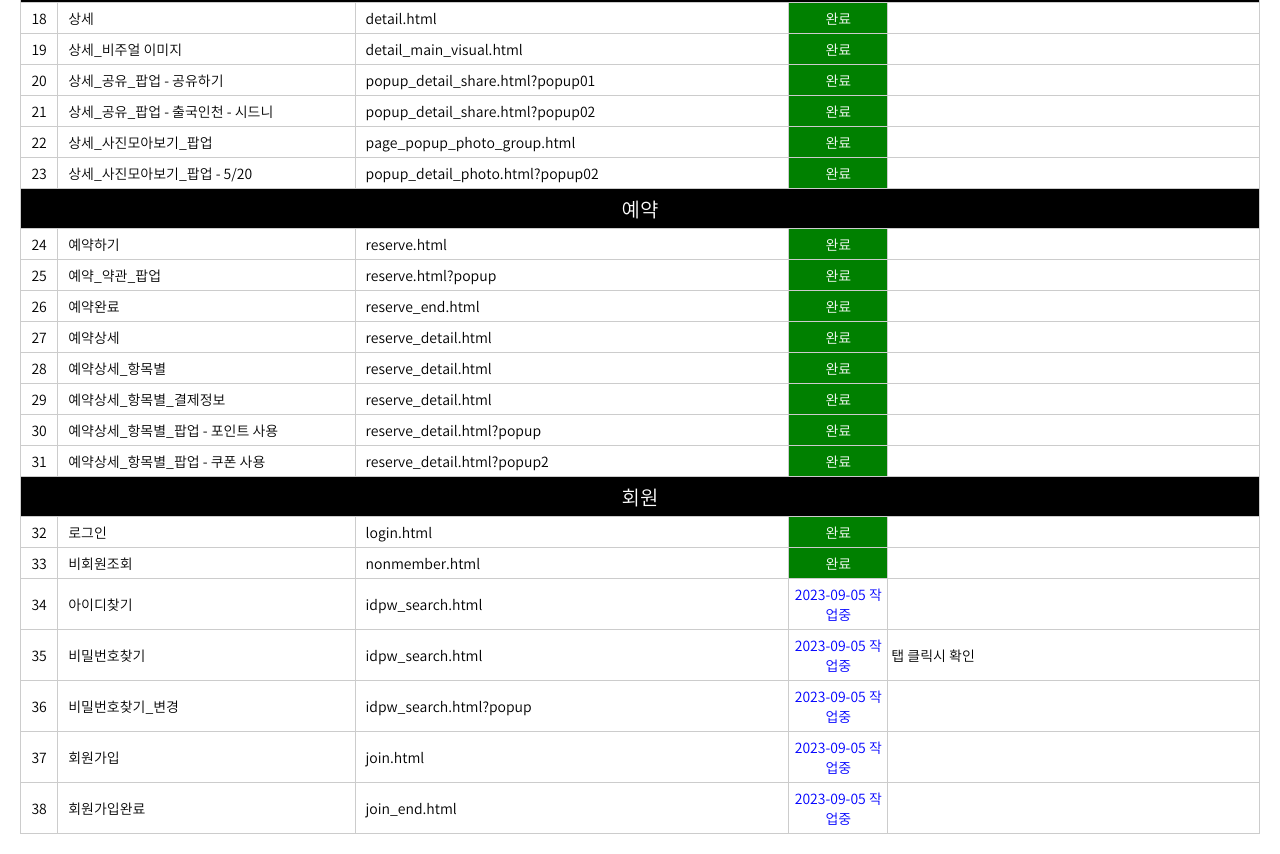
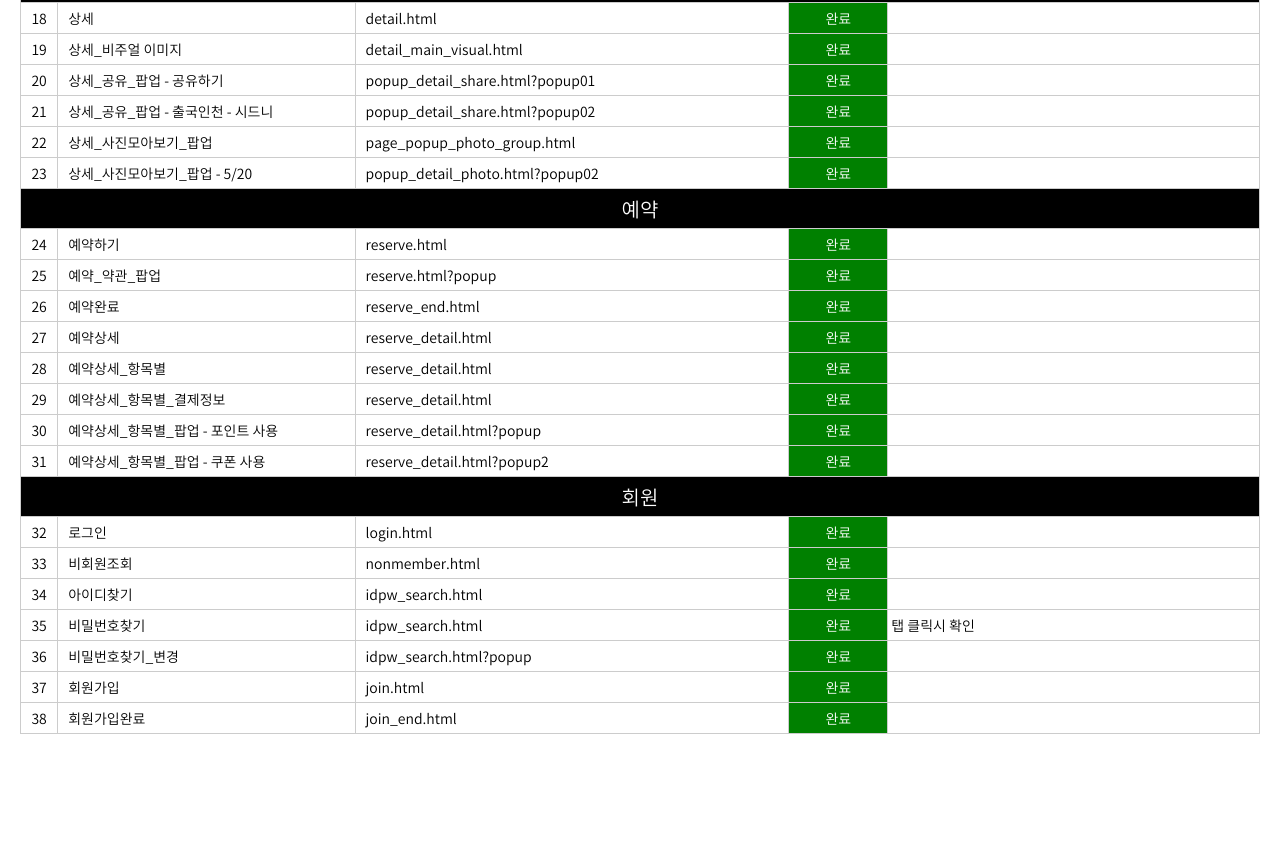
Before and after one commit to kik87827/ilsung_golf, a website: page src/codinglist.html in a window 1280 px wide. Shown: the part 781-1635 px from the top of the page. After the commit the page ends 1535 px from the top, so only its background shows below. Drawn offline with nearby package versions, Linux system fonts and the light colour scheme; files that its build step writes are made by us from their sources; files whose address does not match are found by name.

Commit message:
회원가입 완료

```diff
--- a/src/codinglist.html
+++ b/src/codinglist.html
@@ -379,35 +379,35 @@ a:hover {text-decoration:underline;}
 					<td class="no"></td>
 					<td class="link"><a href="idpw_search.html" target="_blank">아이디찾기</a></td>
 					<td class="td_url"></td>
-					<td class="work ing"></td>
+					<td class="work end"></td>
 					<td class="bgo"></td>
 				</tr>
 				<tr>
 					<td class="no"></td>
 					<td class="link"><a href="idpw_search.html" target="_blank">비밀번호찾기</a></td>
 					<td class="td_url"></td>
-					<td class="work ing"></td>
+					<td class="work end"></td>
 					<td class="bgo">탭 클릭시 확인</td>
 				</tr>
 				<tr>
 					<td class="no"></td>
 					<td class="link"><a href="idpw_search.html?popup" target="_blank">비밀번호찾기_변경</a></td>
 					<td class="td_url"></td>
-					<td class="work ing"></td>
+					<td class="work end"></td>
 					<td class="bgo"></td>
 				</tr>
 				<tr>
 					<td class="no"></td>
 					<td class="link"><a href="join.html" target="_blank">회원가입</a></td>
 					<td class="td_url"></td>
-					<td class="work ing"></td>
+					<td class="work end"></td>
 					<td class="bgo"></td>
 				</tr>
 				<tr>
 					<td class="no"></td>
 					<td class="link"><a href="join_end.html" target="_blank">회원가입완료</a></td>
 					<td class="td_url"></td>
-					<td class="work ing"></td>
+					<td class="work end"></td>
 					<td class="bgo"></td>
 				</tr>
 			</tbody>
```
Also changed, not shown: dist/codinglist.html, dist/css/style.css.
